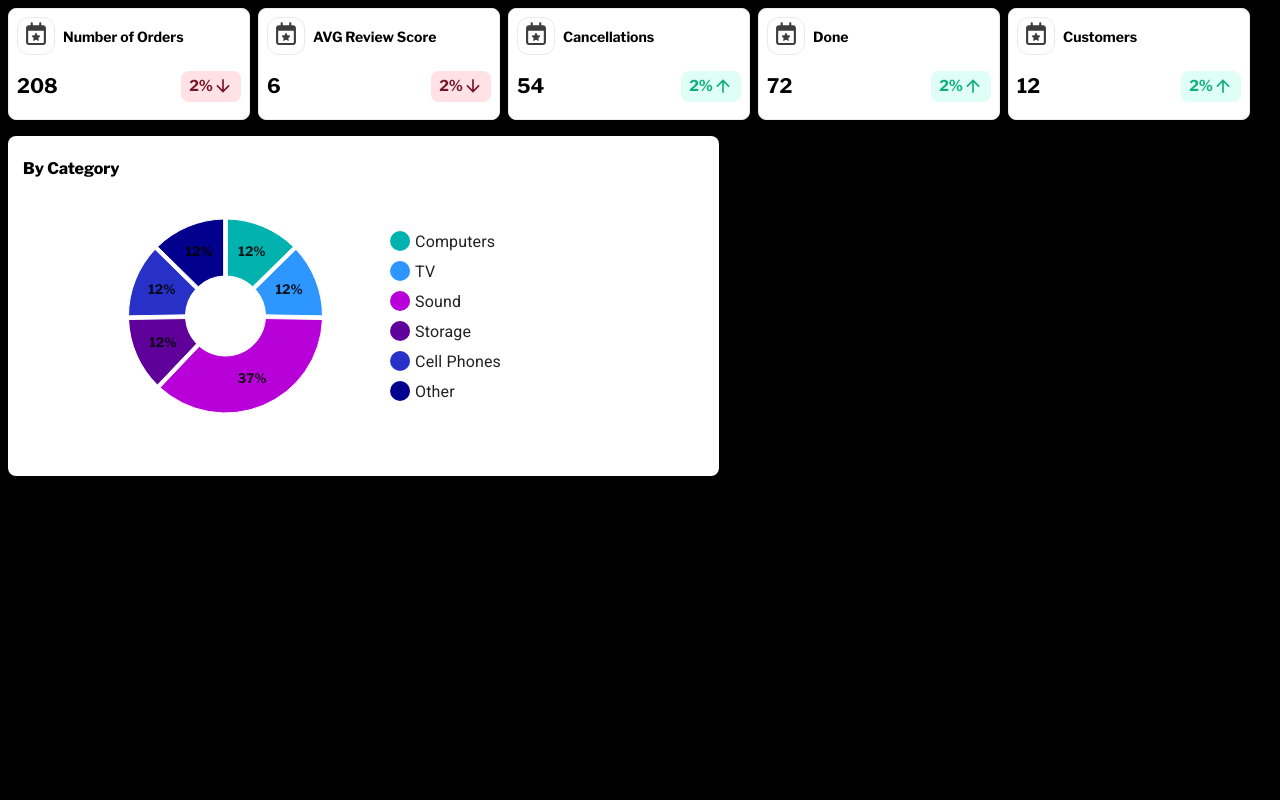
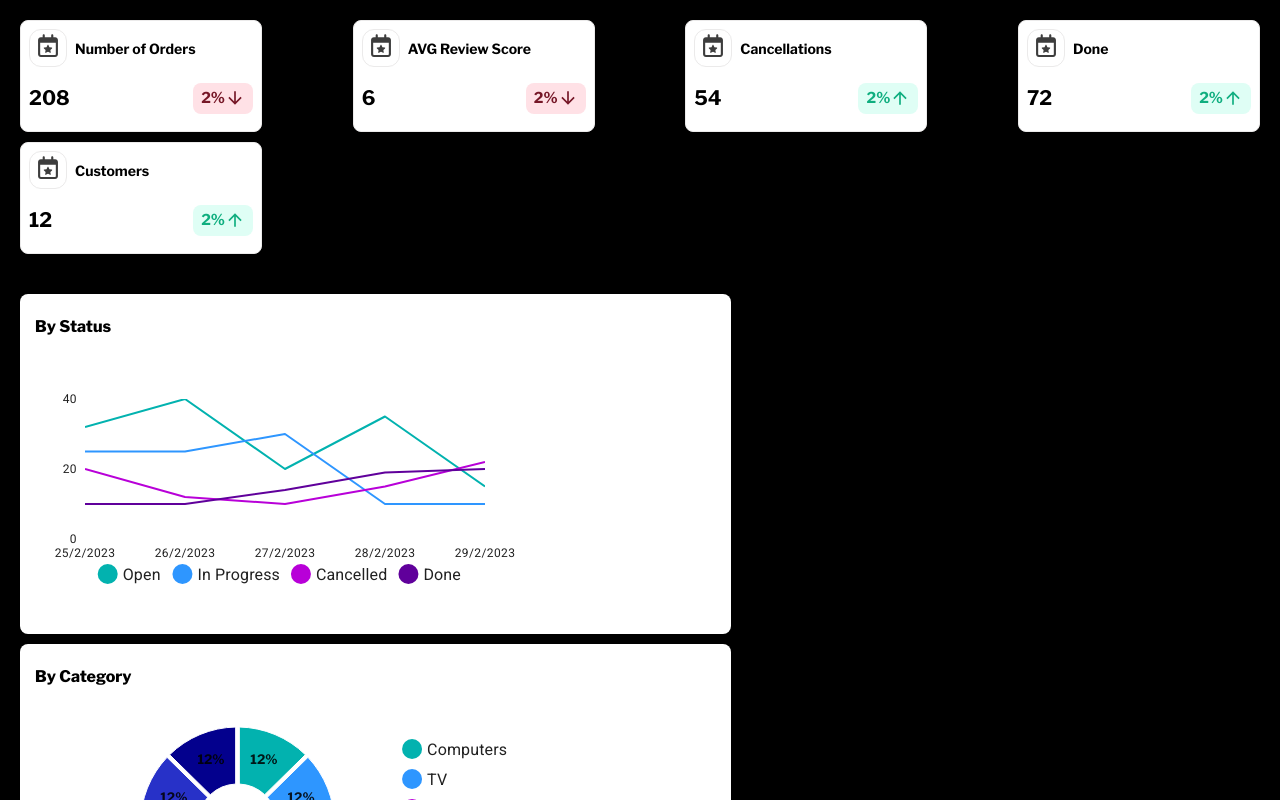
Before and after one commit to Soni-L/opus-electronic-store, a React (Vite) app: page / in a window 1280 px wide. Shown: the top 800 px of the page. Built offline with nearby package versions, Linux system fonts and the light colour scheme.

Commit message:
middle section charts

```diff
--- a/package.json
+++ b/package.json
@@ -16,8 +16,10 @@
     "@mui/icons-material": "^5.14.16",
     "@mui/material": "^5.14.17",
     "@mui/x-charts": "^6.18.1",
+    "moment": "^2.29.4",
     "react": "^18.2.0",
-    "react-dom": "^18.2.0"
+    "react-dom": "^18.2.0",
+    "react-moment": "^1.1.3"
   },
   "devDependencies": {
     "@types/react": "^18.2.15",
--- /dev/null
+++ b/src/components/StatsCharts/InventoryStatusChart.jsx
@@ -0,0 +1,88 @@
+import { LineChart } from "@mui/x-charts/LineChart";
+
+
+export default function InventoryStatusChart() {
+  const xLabels = [
+    "25/2/2023",
+    "26/2/2023",
+    "27/2/2023",
+    "28/2/2023",
+    "29/2/2023",
+  ];
+
+  return (
+    <div
+      style={{
+        backgroundColor: "white",
+        height: "320px",
+        width: "681px",
+        borderRadius: "8px",
+        padding: "10px 15px",
+      }}
+    >
+      <h1
+        style={{
+          fontSize: "16px",
+          fontWeight: 800,
+          fontFamily: "LibreFranklin",
+        }}
+      >
+        By Status
+      </h1>
+
+      <LineChart
+        height={240}
+        width={500}
+        xAxis={[{ scaleType: "point", data: xLabels}]}
+        yAxis={[{ min: 0 }]}
+        series={[
+          {
+            curve: "linear",
+            data: [32, 40, 20, 35, 15],
+            label: "Open",
+            connectNulls: false,
+          },
+          {
+            curve: "linear",
+            data: [25, 25, 30, 10, 10],
+            label: "In Progress",
+            connectNulls: false,
+          },
+          {
+            curve: "linear",
+            data: [20, 12, 10, 15, 22],
+            label: "Cancelled",
+            connectNulls: false,
+          },
+          {
+            curve: "linear",
+            data: [10, 10, 14, 19, 20],
+            label: "Done",
+            connectNulls: false,
+          },
+        ]}
+        slotProps={{
+          legend: {
+            direction: "row",
+            position: { vertical: "bottom", horizontal: "middle" },
+            padding: "15px",
+          },
+        }}
+        sx={{
+          ".MuiMarkElement-root": {
+            display: "none",
+          },
+          ".MuiChartsLegend-mark": {
+            rx: "50",
+          },
+          ".MuiChartsAxis-line": {
+            display: "none",
+          },
+          ".MuiChartsAxis-tick": {
+            display: "none",
+          },
+        }}
+      />
+    </div>
+  );
+}
--- a/src/pages/Dashboard.jsx
+++ b/src/pages/Dashboard.jsx
@@ -1,6 +1,7 @@
 import React from "react";
 import StatCard from "../components/StatCard";
 import InventoryCategoriesPieChart from "../components/StatsCharts/InventoryCategoriesPieChart";
+import InventoryStatusChart from "../components/StatsCharts/InventoryStatusChart";
 
 const monthlySalesStats = [
   { title: "Number of Orders", value: 208, percentGain: -2 },
@@ -13,7 +14,7 @@ const monthlySalesStats = [
 export default function Dashboard() {
   return (
     <>
-      <div style={{display: 'flex', padding: '8px', gap: '8px', flexWrap: 'wrap'}}>
+      <div style={{display: 'flex', justifyContent: 'space-between', padding: '20px', gap: '10px', flexWrap: 'wrap'}}>
         {monthlySalesStats.map((item, index) => (
           <StatCard
             key={index}
@@ -24,7 +25,8 @@ export default function Dashboard() {
         ))}
       </div>
 
-      <div style={{display: 'flex', padding: '8px', gap: '8px', flexWrap: 'wrap'}}>
+      <div style={{display: 'flex', justifyContent: 'space-between', padding: '20px', gap: '10px', flexWrap: 'wrap'}}>
+        <InventoryStatusChart/>
         <InventoryCategoriesPieChart/>
       </div>
     </>
```
Also changed, not shown: 1 other file (tests, documents, lock files or other folders).
